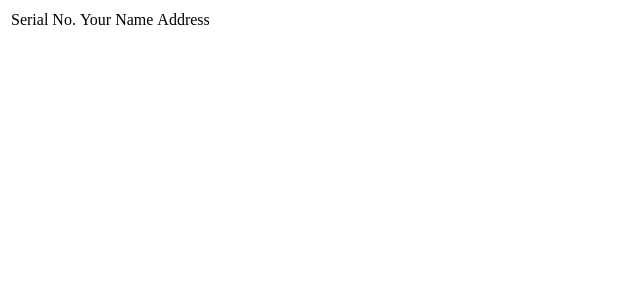
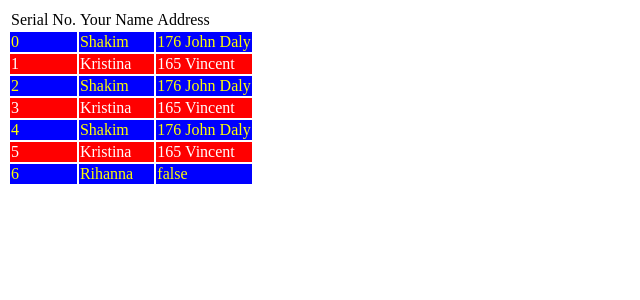
Before and after one commit to shakimharris/angular-udemy-app, an Angular app: page / in a window 1280 px wide. Shown: the top 300 px of the page, without its empty margins (0-640 px from the left). Built offline with nearby package versions, Linux system fonts and the light colour scheme.

Commit message:
created function to access service + lifecycle

```diff
--- a/src/app/app.component.ts
+++ b/src/app/app.component.ts
@@ -1,4 +1,5 @@
 import { Component } from '@angular/core';
+import { RecordsService } from './records.service';
 
 
 @Component({
@@ -7,5 +8,11 @@ import { Component } from '@angular/core';
   styleUrls: ['./app.component.css']
 })
 export class AppComponent {
+  records = {}
+  constructor (private myFirstService: RecordsService){
 
+  }
+  ngOnInit (){
+    this.records = this.myFirstService.getData();
+  }
 }
```
